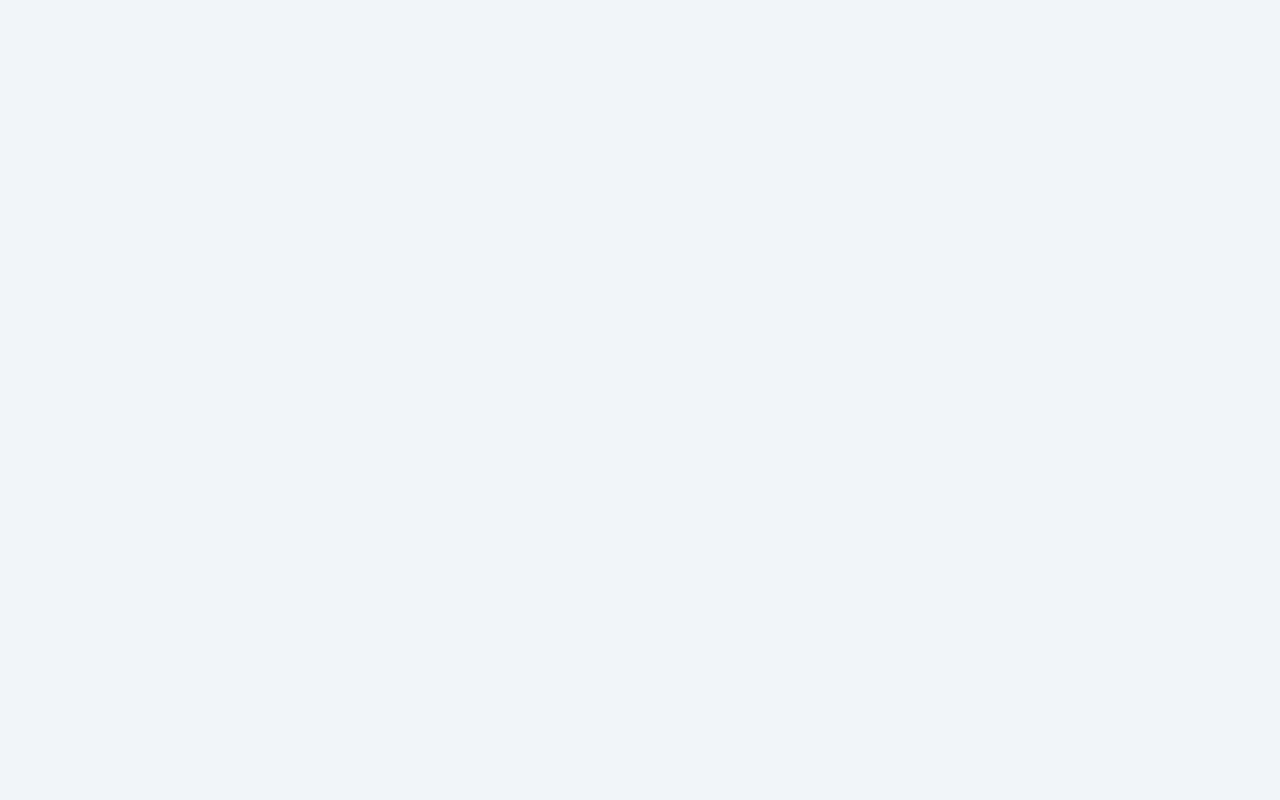
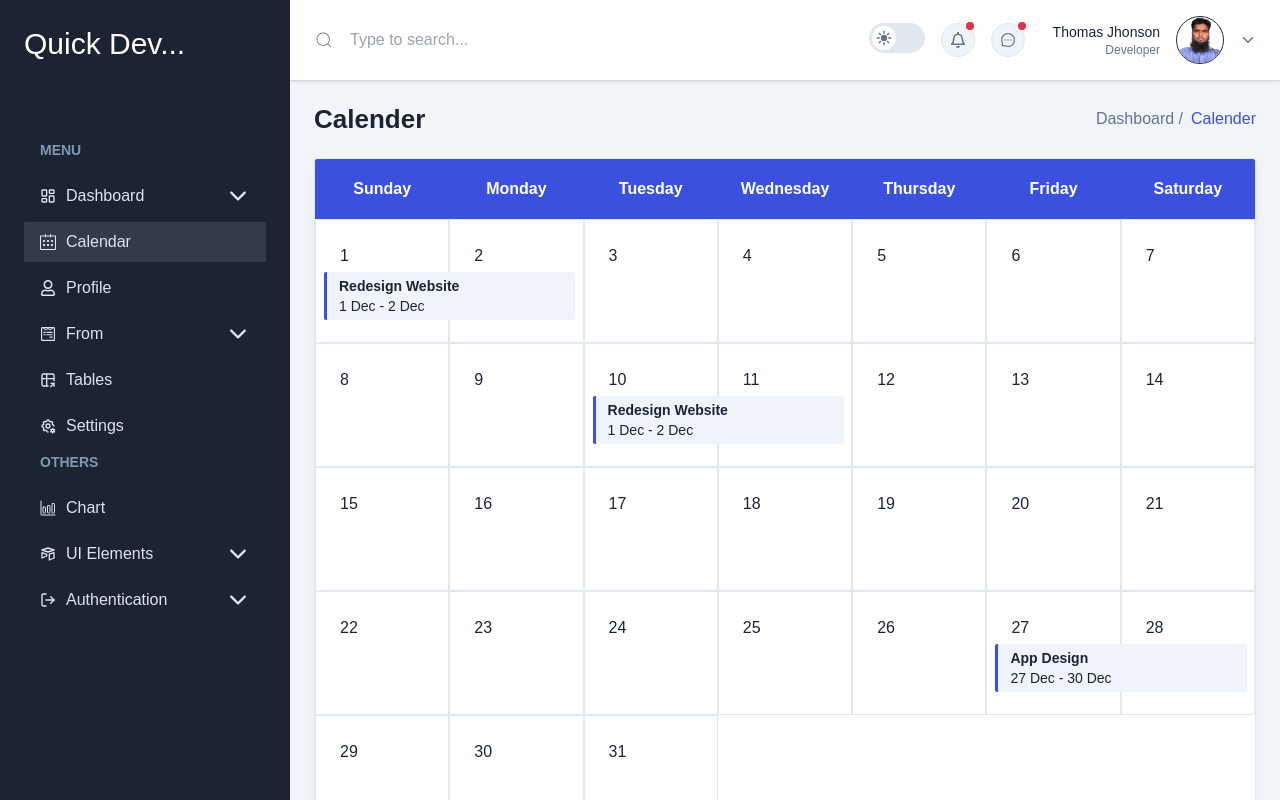
Before and after one commit to ariful-islam-dev/e-commerce-dashboard, a React (Vite) app: page /calendar in a window 1280 px wide. Before the commit this address had no page. Built offline with nearby package versions, Linux system fonts and the light colour scheme.

Commit message:
feat: calender with feature

```diff
--- a/src/App.tsx
+++ b/src/App.tsx
@@ -4,6 +4,8 @@ import Loader from './common/Loader';
 import PageTitle from './components/PageTitle';
 import ECommerce from './pages/Dashboard';
 import './css/style.css'
+import Calender from './pages/Calender';
+import Profile from './pages/Profile';
 
 function App() {
   const [loading, setLoading] = useState<boolean>(true);
@@ -31,6 +33,24 @@ function App() {
           </>
         }
       />
+      <Route
+        path="/calendar"
+        element={
+          <>
+            <PageTitle title='Calender || Md. Ariful Islam' />
+            <Calender />
+          </>
+        }
+      />
+      <Route
+        path="/profile"
+        element={
+          <>
+            <PageTitle title='Profile || Md. Ariful Islam' />
+            <Profile />
+          </>
+        }
+      />
     </Routes>
   )
 }
--- /dev/null
+++ b/src/components/Breadcrumbs/index.tsx
@@ -0,0 +1,27 @@
+import { Link } from "react-router-dom";
+
+interface BreadcrumbProps {
+    pageName: string
+}
+
+const Breadcrumb = ({ pageName }: BreadcrumbProps) => {
+    return (
+        <div className="flex flex-col gap-3 mb-6 sm:flex-row sm:items-center sm:justify-between">
+            <h2 className="font-semibold text-black text-title-md2 dark:text-white">
+                {pageName}
+            </h2>
+            <nav>
+                <ol className="flex items-center gap-2">
+                    <li>
+                        <Link to={"/"} className="font-medium">
+                            Dashboard /
+                        </Link>
+                    </li>
+                    <li className="font-medium text-primary">{pageName}</li>
+                </ol>
+            </nav>
+        </div>
+    );
+};
+
+export default Breadcrumb;
--- a/src/pages/Calender.tsx
+++ b/src/pages/Calender.tsx
@@ -0,0 +1,233 @@
+import Breadcrumb from "../components/Breadcrumbs";
+import DefaultLayout from "../layout";
+
+const tableHeading = [
+    {
+        name: 'Sunday',
+        short: 'Sun'
+    },
+    {
+        name: 'Monday',
+        short: 'Mon'
+    },
+    {
+        name: 'Tuesday',
+        short: 'Tue'
+    },
+    {
+        name: 'Wednesday',
+        short: 'Wed'
+    },
+    {
+        name: 'Thursday',
+        short: 'Thu'
+    },
+    {
+        name: 'Friday',
+        short: 'Fri'
+    }, {
+        name: 'Saturday',
+        short: 'Sat'
+    },
+]
+const dates = [
+    {
+        name: 1,
+        event: {
+            name: 'Redesign Website',
+            date: "1 Dec - 2 Dec"
+        }
+    },
+    {
+        name: 2,
+        event: {}
+    },
+    {
+        name: 3,
+        event: {}
+    },
+    {
+        name: 4,
+        event: {}
+    },
+    {
+        name: 5,
+        event: {}
+    },
+    {
+        name: 6,
+        event: {}
+    },
+    {
+        name: 7,
+        event: {}
+    },
+    {
+        name: 8,
+        event: {
+
+        }
+    },
+    {
+        name: 9,
+        event: {}
+    },
+    {
+        name: 10,
+        event: {
+            name: 'Redesign Website',
+            date: "1 Dec - 2 Dec"
+        }
+    },
+    {
+        name: 11,
+        event: {}
+    },
+    {
+        name: 12,
+        event: {}
+    },
+    {
+        name: 13,
+        event: {}
+    },
+    {
+        name: 14,
+        event: {}
+    }, {
+        name: 15,
+        event: {
+
+        }
+    },
+    {
+        name: 16,
+        event: {}
+    },
+    {
+        name: 17,
+        event: {}
+    },
+    {
+        name: 18,
+        event: {}
+    },
+    {
+        name: 19,
+        event: {}
+    },
+    {
+        name: 20,
+        event: {}
+    },
+    {
+        name: 21,
+        event: {}
+    },
+    {
+        name: 22,
+        event: {
+
+        }
+    },
+    {
+        name: 23,
+        event: {}
+    },
+    {
+        name: 24,
+        event: {}
+    },
+    {
+        name: 25,
+        event: {}
+    },
+    {
+        name: 26,
+        event: {}
+    },
+    {
+        name: 27,
+        event: {
+            name: 'App Design',
+            date: "27 Dec - 30 Dec"
+        }
+    },
+    {
+        name: 28,
+        event: {}
+    }, {
+        name: 29,
+        event: {}
+    },
+    {
+        name: 30,
+        event: {}
+    },
+    {
+        name: 31,
+        event: {}
+    },
+]
+
+// const dates = [
+//     1, 2, 3, 4, 5, 6, 7, 8, 9, 10, 11, 12, 13, 13, 14, 15, 16, 17, 19, 20, 21, 22, 23, 24, 25, 26, 27, 28, 29, 30, 31
+// ]
+
+
+const Calender = () => {
+    return (
+        <DefaultLayout>
+            <Breadcrumb pageName="Calender" />
+            {/* Calendar Section Start  */}
+            <div className="w-full max-w-full bg-white border rounded-sm border-stroke shadow-default dark:border-strokedark dark:bg-boxdark">
+                <table className="w-full">
+                    <thead>
+                        <tr className="grid grid-cols-7 text-white rounded-t-sm bg-primary">
+                            {
+                                tableHeading.map((day, key) => (
+                                    <th className="flex items-center justify-center p-1 text-xs font-semibold rounded h-15 tl-sm sm:text-base xl:p-5" key={key}>
+                                        <span className="hidden lg:block">{day.name}</span>
+                                        <span className="block lg:hidden">{day.short}</span>
+                                    </th>
+                                ))
+                            }
+                        </tr>
+                    </thead>
+                    <tbody>
+                        {
+                            <tr className="grid grid-cols-7">
+                                {
+                                    dates.map((date, key) => (
+                                        <td className="relative h-20 p-2 transition duration-500 border cursor-pointer ease border-stroke hover:bg-gray dark:border-strokedark dark:hover:bg-meta-4 md:h-25 md:p-6 xl:h-31" key={key}>
+                                            <span className="font-medium text-black dark:text-white">
+                                                {date.name}
+                                            </span>
+                                            {
+                                                date.event.name && (
+                                                    <div className="flex-grow w-full h-16 py-1 cursor-pointer group md:h-30">
+                                                        <span className="group-hover:text-primary md:hidden">More</span>
+                                                        <div className="event invisible absolute left-2 z-99 mb-1 flex w-[200%] flex-col rounded-sm border-l-[3px] border-primary bg-gray px-3 py-1 text-left opacity-0 group-hover:visible group-hover:opacity-100 dark:bg-meta-4 md:visible md:w-[190%] md:opacity-100">
+                                                            <span className="text-sm font-semibold text-black event-name dark:text-white">
+                                                                {date.event.name}
+                                                            </span>
+                                                            <span className="text-sm font-medium text-black time dark:text-white">
+                                                                {date.event.date}
+                                                            </span>
+                                                        </div>
+                                                    </div>
+                                                )
+                                            }
+                                        </td>
+                                    ))
+                                }
+                            </tr>
+                        }
+                    </tbody>
+                </table>
+            </div>
+        </DefaultLayout>
+    );
+};
+
+export default Calender;
--- /dev/null
+++ b/src/pages/Profile.tsx
@@ -0,0 +1,13 @@
+import DefaultLayout from "../layout";
+import Breadcrumb from '../components/Breadcrumbs/index';
+
+
+const Profile = () => {
+    return (
+        <DefaultLayout>
+            <Breadcrumb pageName="Profile" />
+        </DefaultLayout>
+    );
+};
+
+export default Profile;
```
